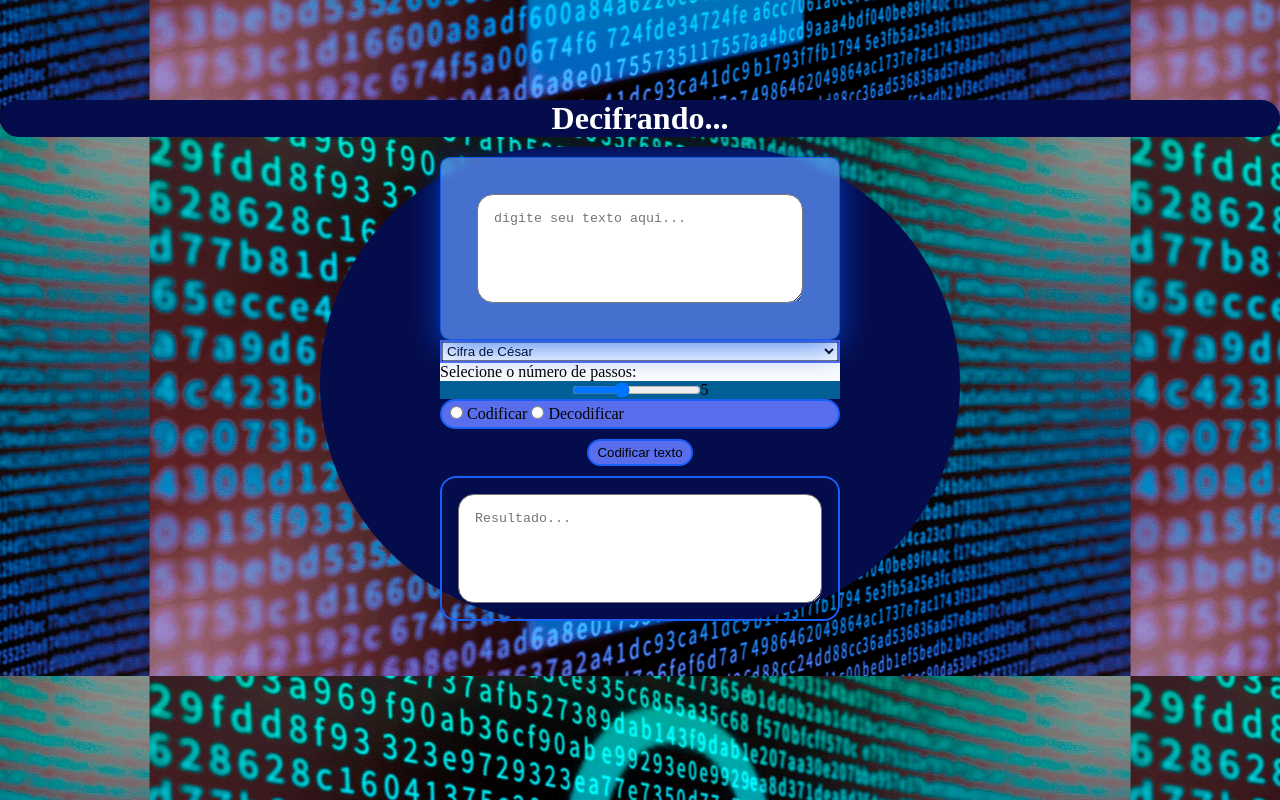
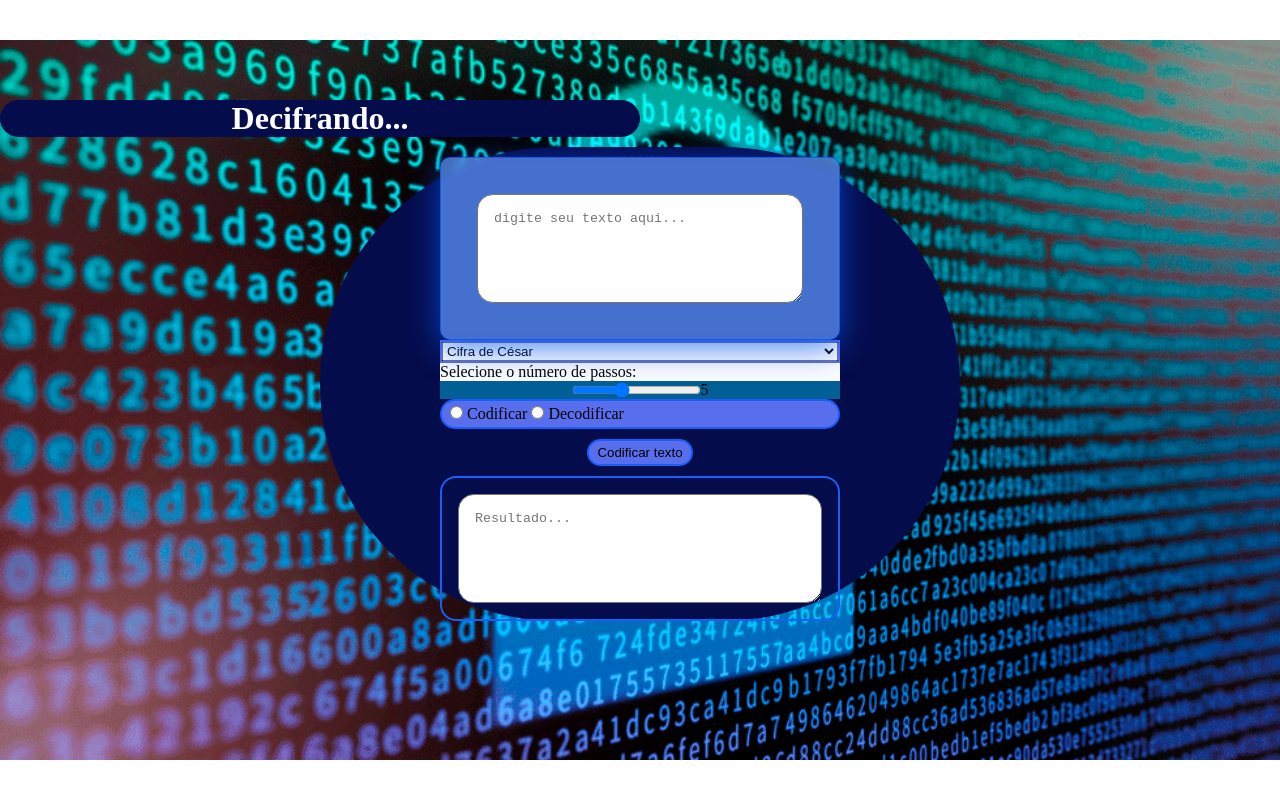
Before and after one commit to JulianePrado/ProjetoCifraDeCesar, a plain HTML site: page index.html in a window 1280 px wide. Drawn offline with Linux system fonts and the light colour scheme.

Commit message:
Update style.css

```diff
--- a/css/style.css
+++ b/css/style.css
@@ -2,7 +2,7 @@ h1{
     color: white;
     background-color: rgb(5, 12, 75);
     display: grid;
-    width: 100%;
+    width: 50%;
     display: flex;
     justify-content: center;
     align-items: center;
@@ -23,6 +23,8 @@ body{
 
     background-position: center;
     background-image: url('../imagem/fundo.png');
+    background-repeat: no-repeat;
+    background-size: 100%
 
 }
 html {
```
